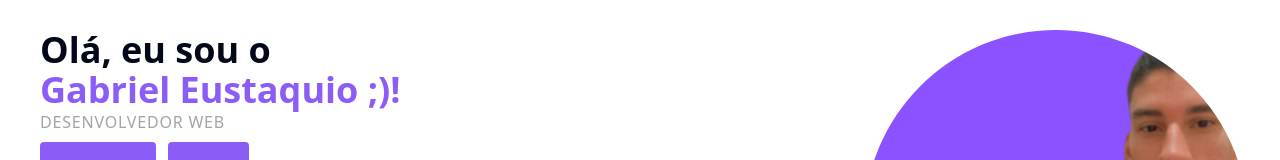
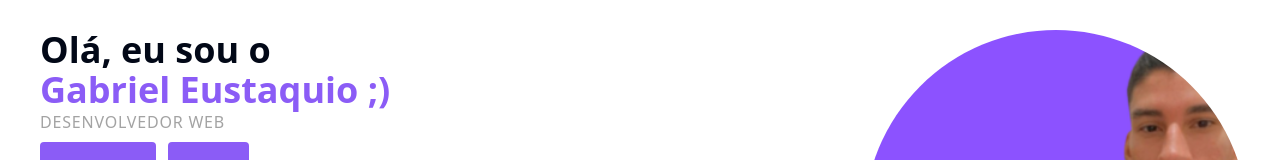
Before and after one commit to gabriel-eustaquio/portfolio, a React (Vite) app: page / in a window 1280 px wide. Shown: the part 242-402 px from the top of the page. Built offline with nearby package versions, Linux system fonts and the light colour scheme.

Commit message:
Alteração no About

```diff
--- a/src/pages/about/About.tsx
+++ b/src/pages/about/About.tsx
@@ -9,7 +9,7 @@ function About() {
           <h1 className="md:text-4xl text-2xl font-bold">
             Olá, eu sou o{' '}
             <span className="text-violet-500 font-bold block">
-              Gabriel Eustaquio ;)!
+              Gabriel Eustaquio ;)
             </span>
           </h1>
           <p className="tracking-wider uppercase text-neutral-400">
```
